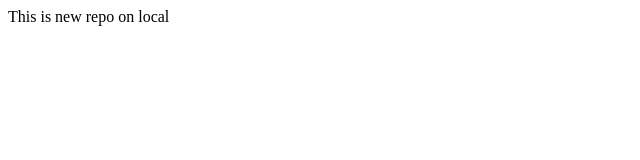
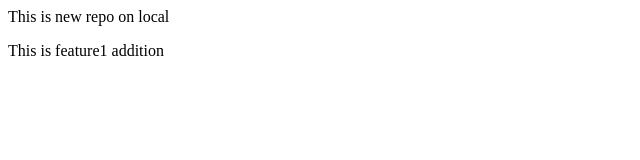
Before and after one commit to Rhythm0703/localrepo, a plain HTML site: page index.html in a window 1280 px wide. Shown: the whole page, without its empty margins (0-640 px from the left). Drawn offline with Linux system fonts and the light colour scheme.

Commit message:
add new feature

```diff
--- a/index.html
+++ b/index.html
@@ -1,3 +1,5 @@
 <p>This is new  repo on local
 
 </p>
+
+<p>This is feature1 addition</p>
```
